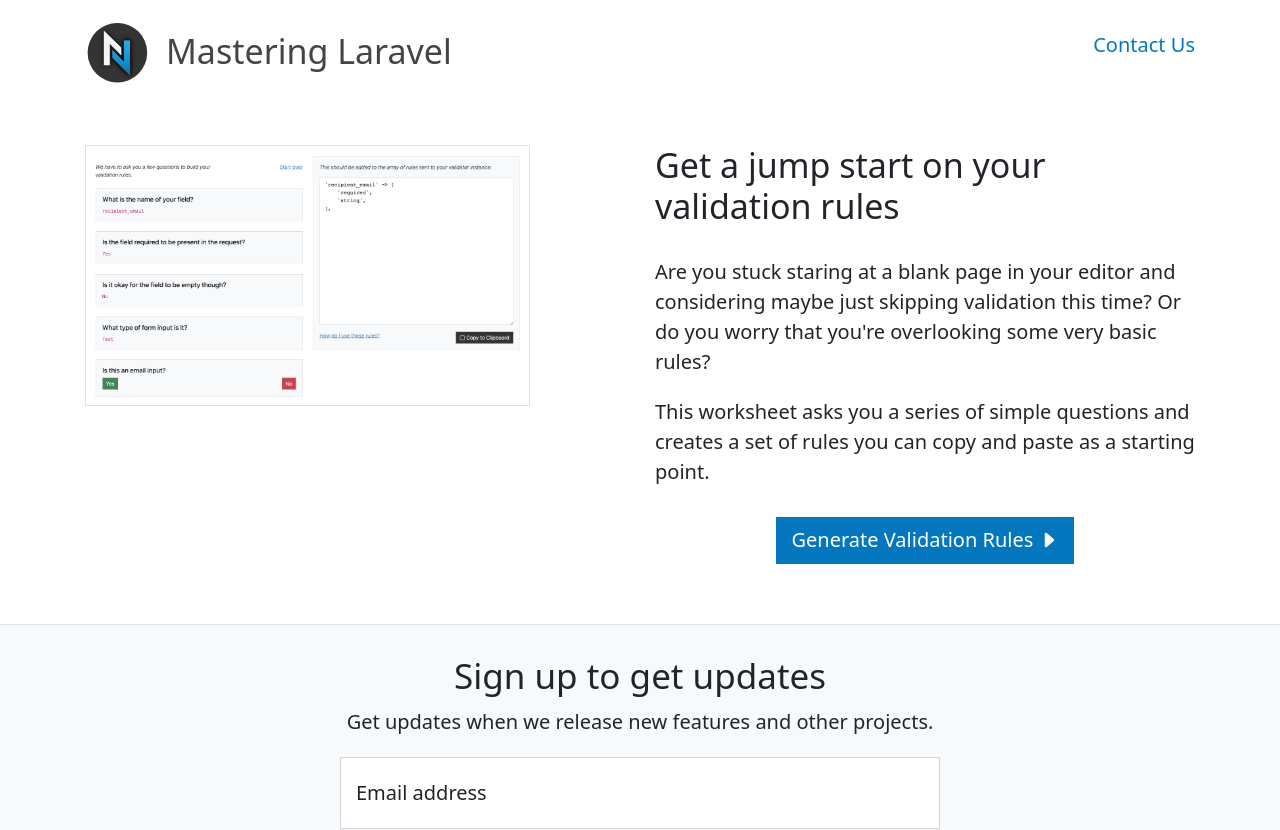
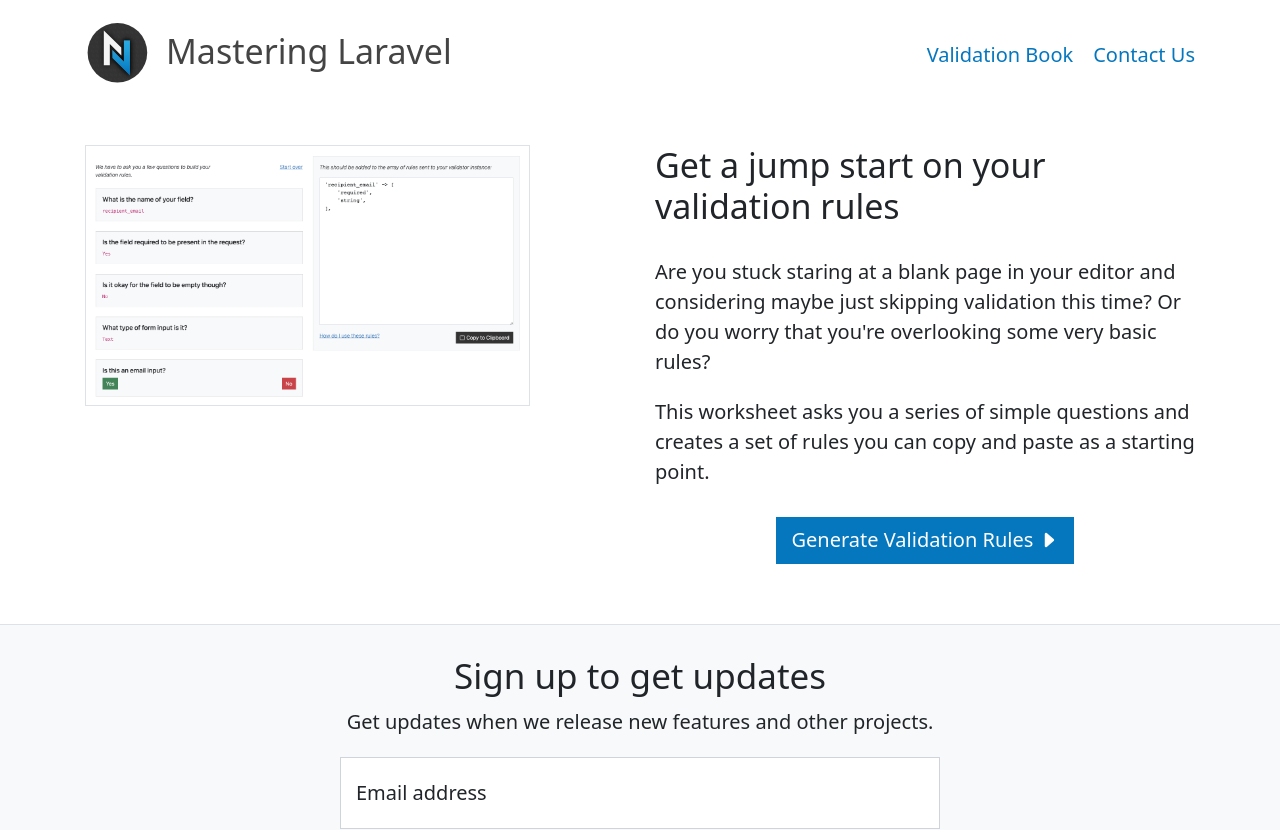
Before and after one commit to NoCompromises/masteringlaravel.io, a Vue app: page / in a window 1280 px wide. Shown: the top 830 px of the page. Built offline with nearby package versions, Linux system fonts and the light colour scheme.

Commit message:
Updated title functionality

```diff
--- a/src/App.vue
+++ b/src/App.vue
@@ -2,14 +2,17 @@
   <header>
     <div class="container pt-3 mb-5">
       <div class="row">
-        <div class="col-12 col-md-10 text-center text-sm-start">
-          <router-link to="/">
+        <div class="col-12 col-md-7 text-center text-md-start">
+          <router-link :to="{ name: 'ValidationHome' }">
             <img src="./assets/logo.svg" alt="No Compromises Logo" />
+            <h1>Mastering Laravel</h1>
           </router-link>
-          <h1>Mastering Laravel</h1>
         </div>
-        <div class="col-12 col-md-2 mt-3 mt-sm-0">
-          <nav class="text-center text-md-end pt-0 pt-md-2">
+        <div class="col-12 col-md-5 mt-3 mt-md-0">
+          <nav class="text-center text-md-end pt-0 pt-md-3">
+            <router-link :to="{ name: 'ValidationBook' }" class="me-3"
+              >Validation Book</router-link
+            >
             <a href="https://nocompromises.io?ref=worksheet">Contact Us</a>
           </nav>
         </div>
--- a/src/router/index.js
+++ b/src/router/index.js
@@ -1,3 +1,4 @@
+import { nextTick } from "vue";
 import { createRouter, createWebHistory } from "vue-router";
 import ValidationHome from "../views/ValidationHome.vue";
 import ValidationWorksheet from "../views/ValidationWorksheet.vue";
@@ -19,6 +20,9 @@ const routes = [
     path: "/laravel-validation-book",
     name: "ValidationBook",
     component: ValidationBook,
+    meta: {
+      title: "Laravel Validation Book",
+    },
   },
   {
     path: "/:pathMatch(.*)*",
@@ -32,4 +36,11 @@ const router = createRouter({
   routes,
 });
 
+const defaultTitle = "Mastering Laravel";
+router.afterEach((to) => {
+  nextTick(() => {
+    document.title = to.meta.title || defaultTitle;
+  });
+});
+
 export default router;
```
